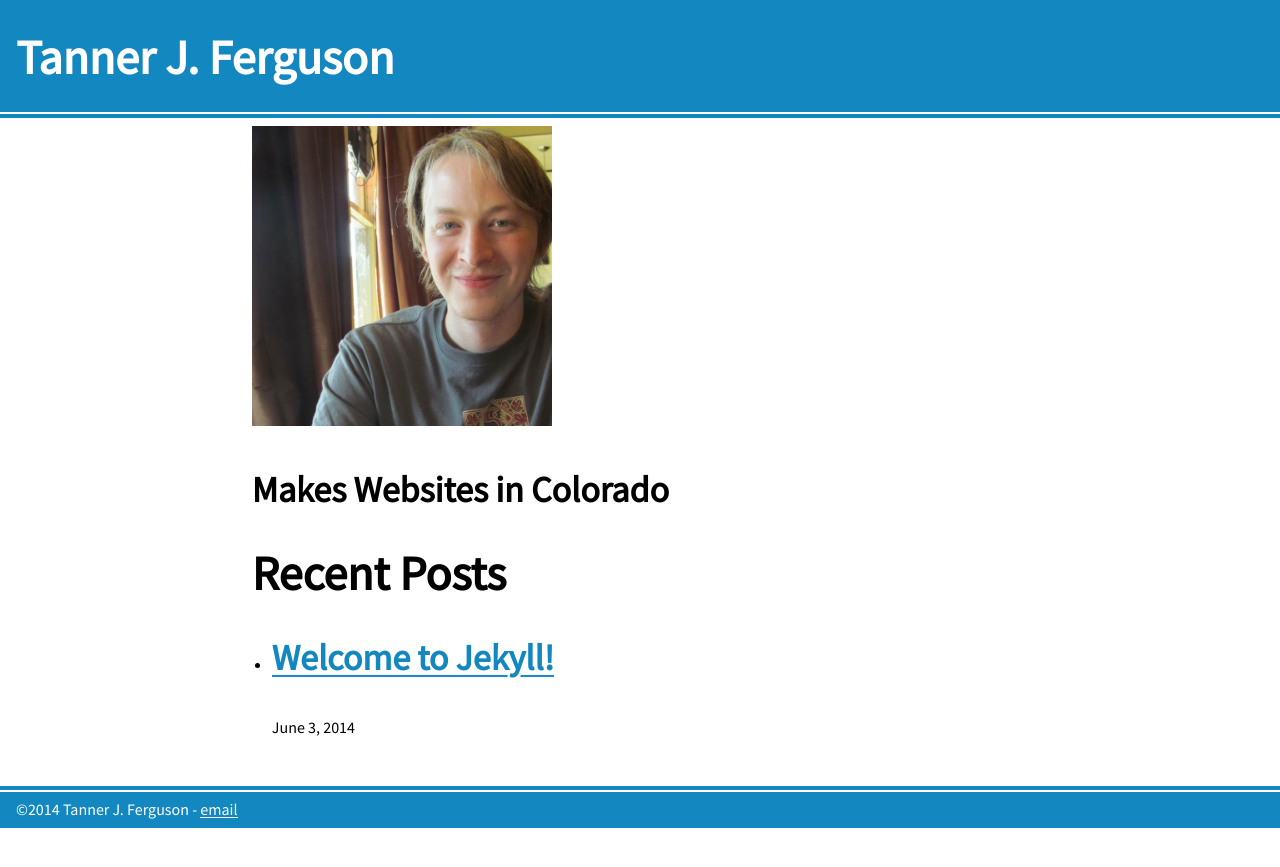
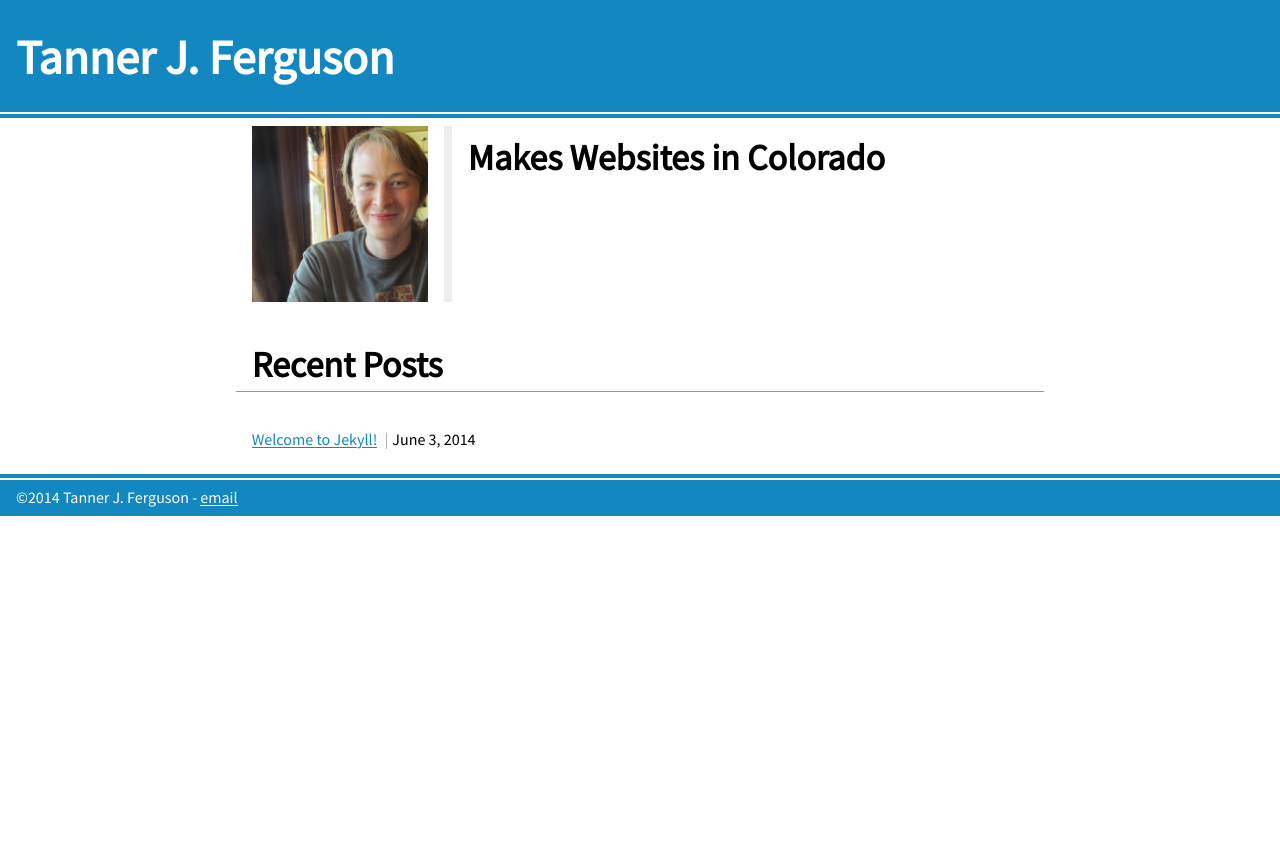
Before and after one commit to tannerjfco/tannerjfco.github.io, a Jekyll site: the page built from index.html, in a window 1280 px wide. Shown: the top 867 px of the page. Built offline with Jekyll 4.4.1, drawn with Linux system fonts in a browser that asks for light colours; nearby versions of some CDN libraries; Markdown is read by kramdown in place of the engine named in the settings.

Commit message:
More styling

```diff
--- a/_layouts/post.html
+++ b/_layouts/post.html
@@ -1,7 +1,7 @@
 ---
 layout: default
 ---
-<h2>{{ page.title }}</h2>
+<h2 class="page-title">{{ page.title }}</h2>
 <p class="meta">{{ page.date | date_to_string }}</p>
 
 <div class="post">
--- a/index.html
+++ b/index.html
@@ -7,11 +7,11 @@ layout: default
     <img src="images/photo.jpg" alt="photo" />
     <h2>Makes Websites in Colorado</h2>
   </div>
-	<h1>Recent Posts</h1>
+	<h2 class="page-title">Recent Posts</h2>
 	<ul class="posts">
 		{% for post in site.posts %}
 	 	<li>
-	 		<h2><a href="{{ post.url }}">{{ post.title }}</a></h2>
+	 		<a href="{{ post.url }}">{{ post.title }}</a>
 	 		<span>{{ post.date | date: "%B %-d, %Y" }}</span>
 	 	</li>
 		{% endfor %}
--- a/sass/base/_variables.scss
+++ b/sass/base/_variables.scss
@@ -14,3 +14,4 @@ $header-bg: $blue;
 $header-txt: $white;
 $link-active: $blue;
 $link-hover: $green;
+$page-title-line: tint($blue, 30%);
--- /dev/null
+++ b/sass/components/_class-components.scss
@@ -0,0 +1,6 @@
+h2.page-title {
+	border-bottom: 1px solid $page-title-line;
+	margin-left: -1rem;
+	margin-right: -1rem;
+	padding: 0.25rem 1rem;
+}
--- a/sass/components/_components.scss
+++ b/sass/components/_components.scss
@@ -1,3 +1,4 @@
+@import "class-components";
 @import "header";
 @import "footer";
 @import "home";
--- a/stylesheets/style.css
+++ b/stylesheets/style.css
@@ -1155,6 +1155,14 @@ header, .content, footer {
   }
 }
 
+/* line 1, ../sass/components/_class-components.scss */
+h2.page-title {
+  border-bottom: 1px solid #59abd2;
+  margin-left: -1rem;
+  margin-right: -1rem;
+  padding: 0.25rem 1rem;
+}
+
 /* line 1, ../sass/components/_header.scss */
 header {
   color: white;
@@ -1231,8 +1239,61 @@ footer a:hover {
   text-shadow: 0.0625em 0.0625em 0 #1387bf, -0.0625em 0 0 #1387bf;
 }
 
-/* line 3, ../sass/components/_home.scss */
+/* line 2, ../sass/components/_home.scss */
+.home .intro {
+  text-align: center;
+}
+/* line 13, ../../../.rvm/gems/ruby-2.0.0-p481/gems/toolkit-2.5.0/stylesheets/toolkit/_clearfix.scss */
+.home .intro:after {
+  content: "";
+  display: table;
+  clear: both;
+}
+/* line 5, ../sass/components/_home.scss */
 .home .intro img {
-  width: 300px;
+  width: 200px;
   height: auto;
+  padding-bottom: 1em;
+  border-bottom: 0.5em solid #eee;
 }
+@media (min-width: 43.75em) {
+  /* line 5, ../sass/components/_home.scss */
+  .home .intro img {
+    float: left;
+    border-bottom: 0;
+    border-right: 0.5em solid #eee;
+    padding-bottom: 0;
+    padding-right: 1em;
+    margin-right: 1em;
+  }
+}
+/* line 19, ../sass/components/_home.scss */
+.home .intro h2 {
+  margin-top: 0.25em;
+}
+@media (min-width: 43.75em) {
+  /* line 19, ../sass/components/_home.scss */
+  .home .intro h2 {
+    float: left;
+  }
+}
+
+/* line 28, ../sass/components/_home.scss */
+ul.posts {
+  list-style: none;
+  margin: 0;
+  padding: 0;
+  border: 0;
+}
+/* line 11, ../../../.rvm/gems/ruby-2.0.0-p481/gems/compass-core-1.0.0.alpha.19/stylesheets/compass/typography/lists/_bullets.scss */
+ul.posts li {
+  list-style-image: none;
+  list-style-type: none;
+  margin-left: 0;
+}
+/* line 31, ../sass/components/_home.scss */
+ul.posts span:before {
+  content: "|";
+  color: #aaa;
+  padding: 0 0.25rem;
+}
```
Also changed, not shown: sass/components/_home.scss (+29 -1 lines).
